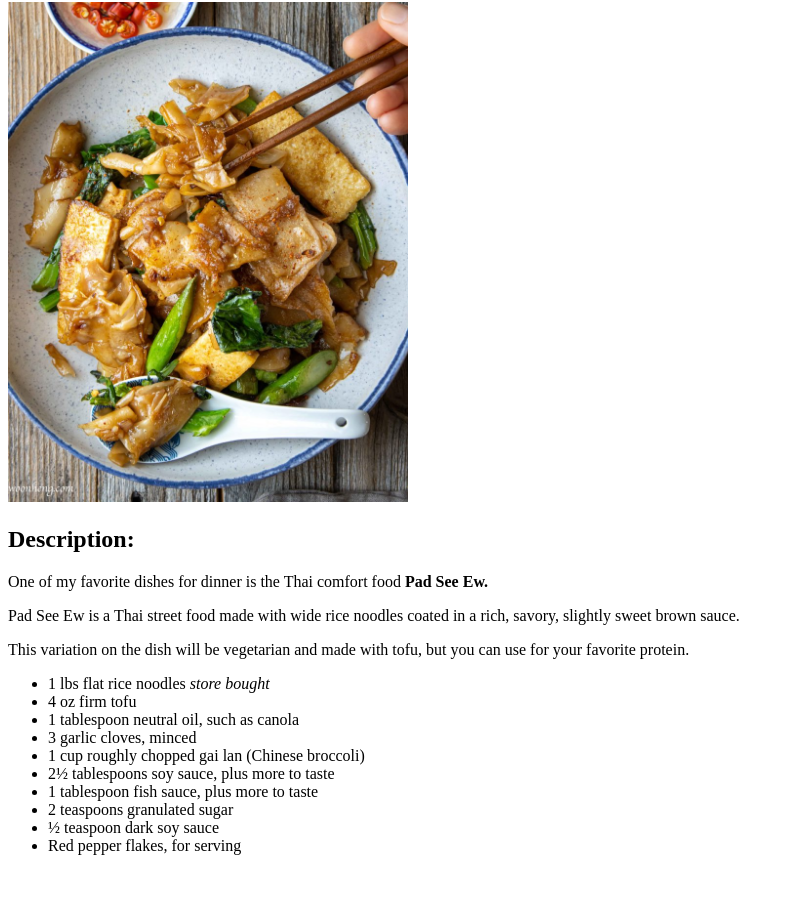
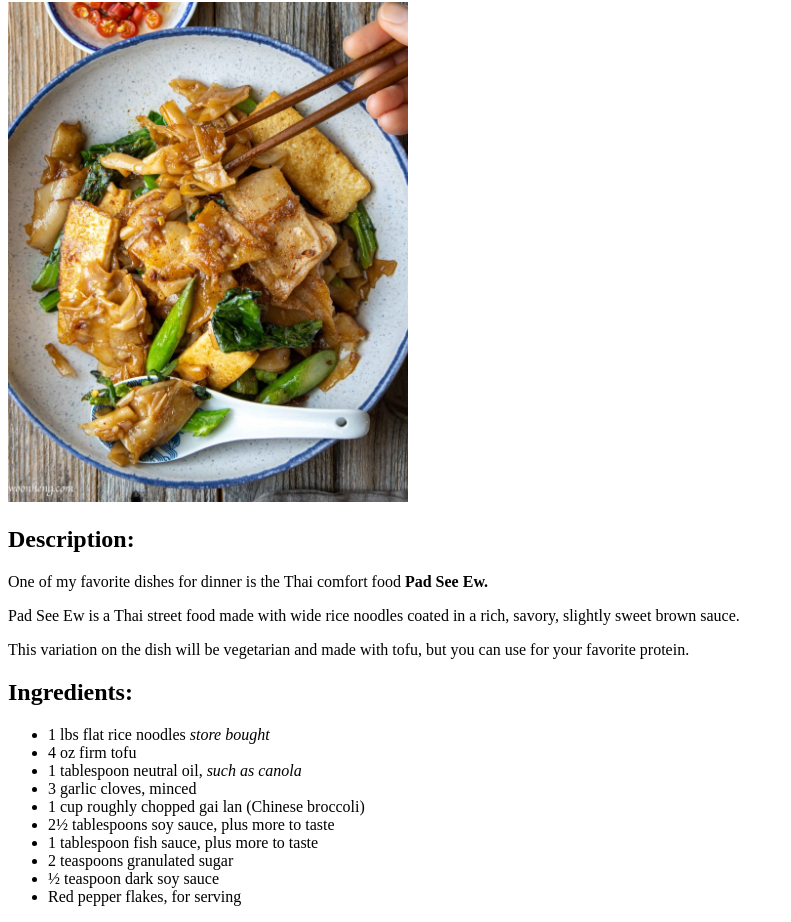
Before and after one commit to lukesterama/odin-recipes, a plain HTML site: page recipes/padseeew.html in a window 1280 px wide. Shown: the part 78-1000 px from the top of the page, without its empty margins (0-791 px from the left). Before the commit the page ends 949 px from the top, so only its background shows below. Drawn offline with Linux system fonts and the light colour scheme.

Commit message:
added h2

```diff
--- a/recipes/padseeew.html
+++ b/recipes/padseeew.html
@@ -11,16 +11,17 @@
 		<p>One of my favorite dishes for dinner is the Thai comfort food <strong>Pad See Ew.</strong></p>
 		<p> Pad See Ew is a Thai street food made with wide rice noodles coated in a rich, savory, slightly sweet brown sauce. </p>
 		<p>This variation on the dish will be vegetarian and made with tofu, but you can use for your favorite protein.</p>
+	<h2>Ingredients:</h2>
 <ul>
-	<li> 1 lbs flat rice noodles <em>store bought</em></li>
+	<li>1 lbs flat rice noodles <em>store bought</em></li>
 	<li>4 oz firm tofu</li>
-	<li>1 tablespoon neutral oil, such as canola</li>
+	<li>1 tablespoon neutral oil, <em>such as canola</em></li>
 	<li>3 garlic cloves, minced</li>
 	<li>1 cup roughly chopped gai lan (Chinese broccoli)</li>
 	<li>2½ tablespoons soy sauce, plus more to taste</li>
 	<li>1 tablespoon fish sauce, plus more to taste</li>
 	<li>2 teaspoons granulated sugar</li>
-	<li> ½ teaspoon dark soy sauce</li>
+	<li>½ teaspoon dark soy sauce</li>
 	<li>Red pepper flakes, for serving</li>
 
 
```
